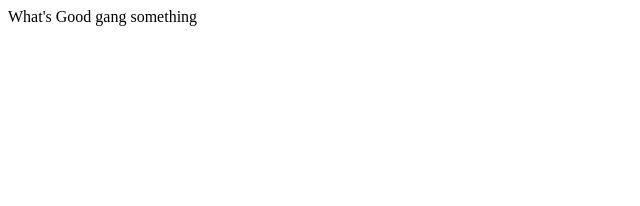
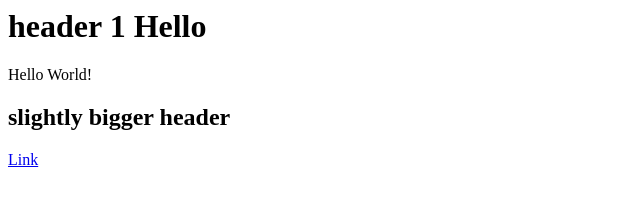
Before and after one commit to NeoAAD/NeoAAD.github.io, a plain HTML site: page index.html in a window 1280 px wide. Shown: the whole page, without its empty margins (0-640 px from the left). Drawn offline with Linux system fonts and the light colour scheme.

Commit message:
added link in index to aboutus which has another link that redirects to index

```diff
--- a/index.html
+++ b/index.html
@@ -1,2 +1,13 @@
-What's Good gang
-something
+<h1>    header 1
+    Hello
+</h1>
+
+<p>
+    Hello World!
+</p>
+
+<h2>
+    slightly bigger header
+</h2>
+
+<a href="aboutus.html">Link</a>
```
Also changed, not shown: aboutus.html (added, +4 -0 lines).
